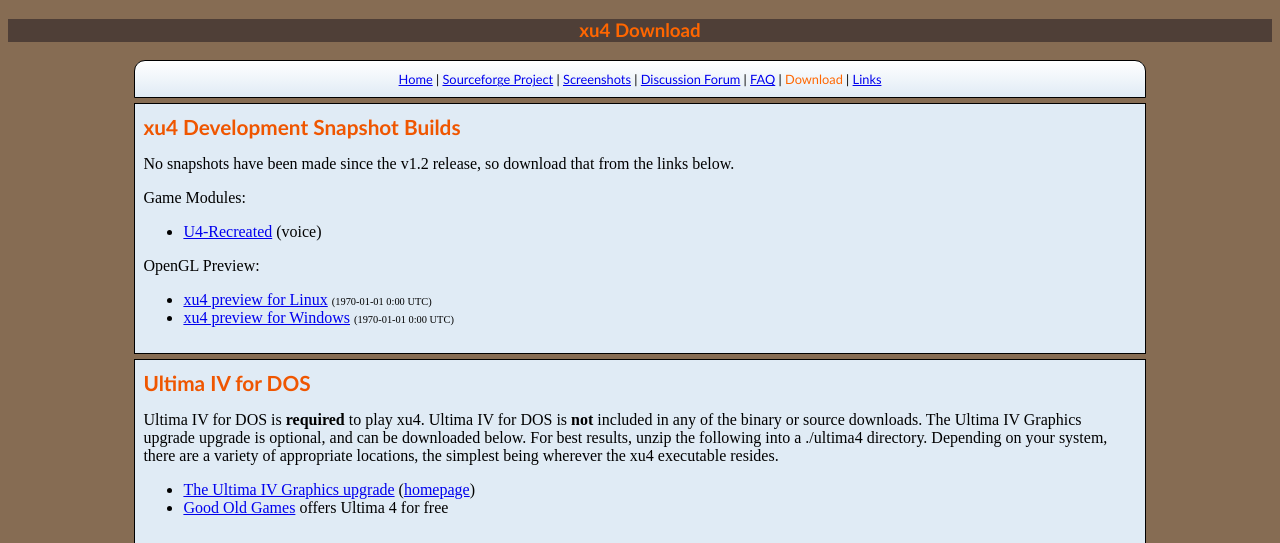
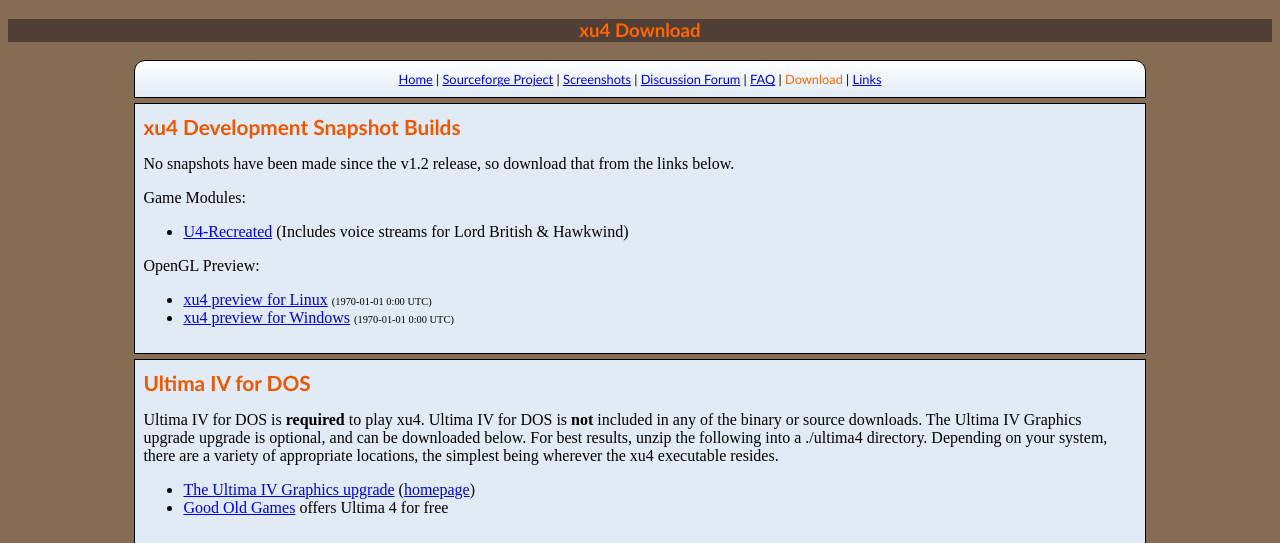
Before and after one commit to xu4-engine/web, a PHP site: page /download.php in a window 1280 px wide. Shown: the top 543 px of the page. Run offline with PHP 8.4, Linux system fonts and the light colour scheme; some libraries are stand-ins or nearby versions.

Commit message:
Tweak U4-Recreated comment.

```diff
--- a/download.php
+++ b/download.php
@@ -32,7 +32,7 @@
 -->
   <p>Game Modules:</p>
    <ul>
-    <li><a href="download/U4-Recreated.mod">U4-Recreated</a> (voice)</li>
+    <li><a href="download/U4-Recreated.mod">U4-Recreated</a> (Includes voice streams for Lord British & Hawkwind)</li>
    </ul>
   <p>OpenGL Preview:</p>
    <ul>
```
Also changed, not shown: 1 other file.
